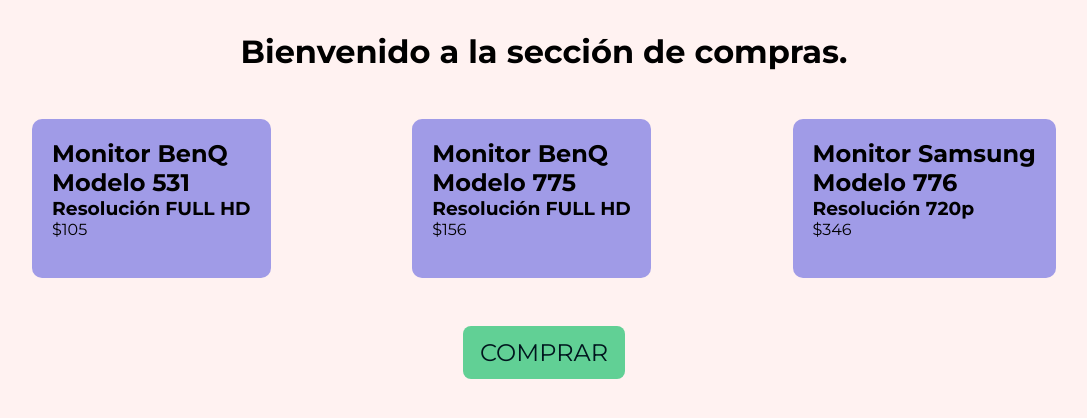
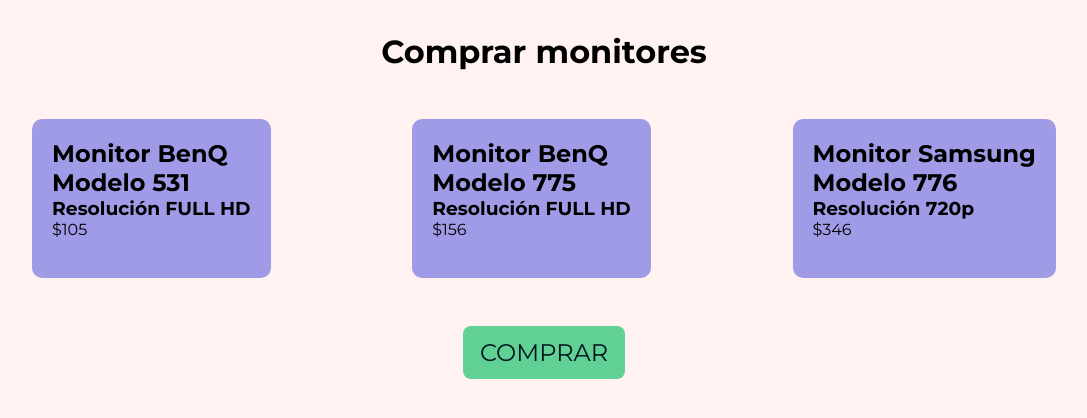
Before and after one commit to juabn/JavaScript, a plain HTML site: page index.html in a window 1280 px wide. Shown: the whole page, without its empty margins (96-1183 px from the left). Drawn offline with Linux system fonts and the light colour scheme.

Commit message:
cambie titulo

```diff
--- a/index.html
+++ b/index.html
@@ -9,7 +9,7 @@
 </head>
 <body>
     <div class="header">
-        <h1 class="header_title">Bienvenido a la sección de compras.</h1>
+        <h1 class="header_title">Comprar monitores</h1>
         <div class="flex-container">
         </div>
 
```
